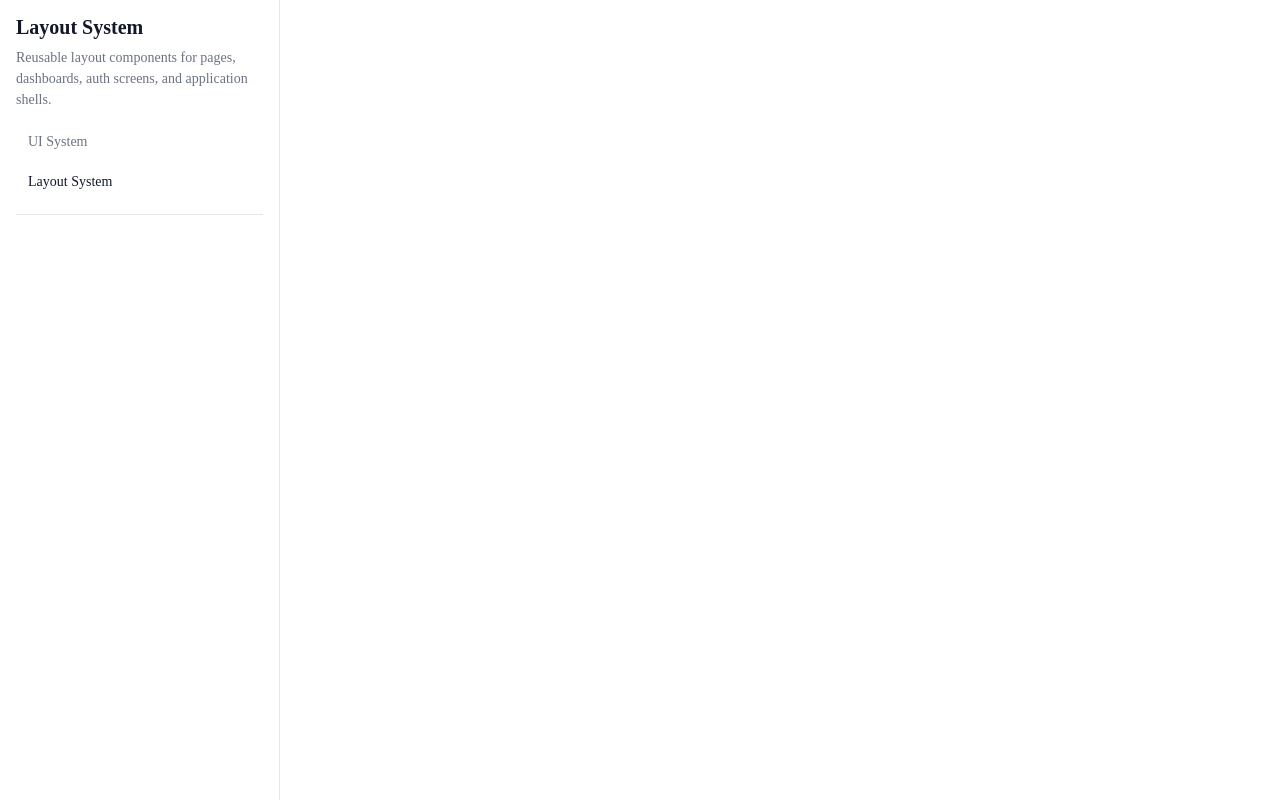
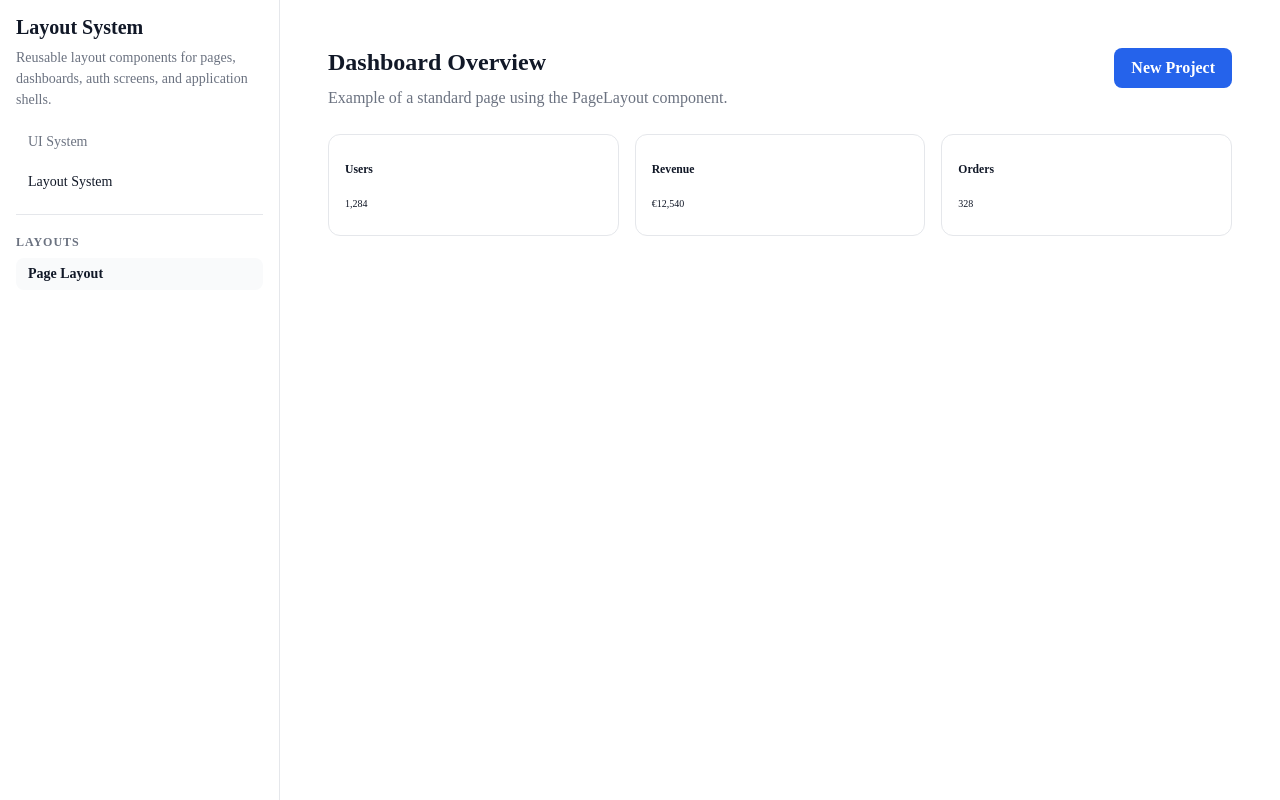
Before and after one commit to ingemedical16/project-os, a Next.js app: page /en/layout-system in a window 1280 px wide. Built offline with nearby package versions, Linux system fonts and the light colour scheme.

Commit message:
feat: add PageLayout showcase

```diff
--- a/src/features/design-system/layout-system/LayoutSystemPage/LayoutSystemPage.tsx
+++ b/src/features/design-system/layout-system/LayoutSystemPage/LayoutSystemPage.tsx
@@ -1,3 +1,5 @@
+'use client';
+
 import { useTranslations } from 'next-intl';
 
 import { ShowcaseShell } from '../../shared';
--- a/src/features/design-system/layout-system/LayoutSystemPage/registry.ts
+++ b/src/features/design-system/layout-system/LayoutSystemPage/registry.ts
@@ -1,5 +1,15 @@
-'use client';
-
 import type { ShowcaseGroup } from '../../shared';
 
-export const LAYOUT_SYSTEM_SHOWCASES: ShowcaseGroup[] = [];
+import { PageLayoutShowcase } from '../PageLayoutShowcase';
+
+export const LAYOUT_SYSTEM_SHOWCASES: ShowcaseGroup[] = [
+  {
+    id: 'layouts',
+    items: [
+      {
+        id: 'pageLayout',
+        component: PageLayoutShowcase,
+      },
+    ],
+  },
+];
--- /dev/null
+++ b/src/features/design-system/layout-system/PageLayoutShowcase/PageLayoutShowcase.module.scss
@@ -0,0 +1,11 @@
+@use '@/styles/abstracts/variables' as *;
+@use '@/styles/abstracts/mixins' as *;
+
+.grid {
+  display: grid;
+  gap: $space-4;
+
+  @include respond(md) {
+    grid-template-columns: repeat(3, 1fr);
+  }
+}
--- /dev/null
+++ b/src/features/design-system/layout-system/PageLayoutShowcase/PageLayoutShowcase.tsx
@@ -0,0 +1,32 @@
+import { Button } from '@/components/ui/forms';
+import { Card } from '@/components/ui/display';
+import { PageLayout } from '@/components/layouts';
+
+import styles from './PageLayoutShowcase.module.scss';
+
+export function PageLayoutShowcase() {
+  return (
+    <PageLayout
+      title="Dashboard Overview"
+      description="Example of a standard page using the PageLayout component."
+      actions={<Button>New Project</Button>}
+    >
+      <div className={styles.grid}>
+        <Card>
+          <h3>Users</h3>
+          <p>1,284</p>
+        </Card>
+
+        <Card>
+          <h3>Revenue</h3>
+          <p>€12,540</p>
+        </Card>
+
+        <Card>
+          <h3>Orders</h3>
+          <p>328</p>
+        </Card>
+      </div>
+    </PageLayout>
+  );
+}
--- /dev/null
+++ b/src/features/design-system/layout-system/PageLayoutShowcase/index.ts
@@ -0,0 +1 @@
+export { PageLayoutShowcase } from './PageLayoutShowcase';
--- a/src/features/design-system/layout-system/index.ts
+++ b/src/features/design-system/layout-system/index.ts
@@ -2,5 +2,5 @@
 //export * from './DashboardLayoutShowcase';
 //export * from './EmptyLayoutShowcase';
 export * from './LayoutSystemPage';
-//export * from './PageLayoutShowcase';
+export * from './PageLayoutShowcase';
 //export * from './SidebarLayoutShowcase';
```
